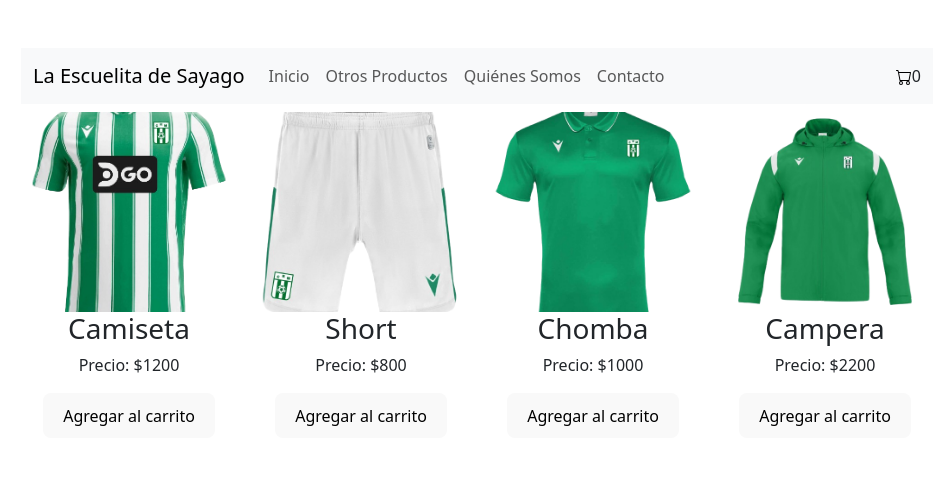
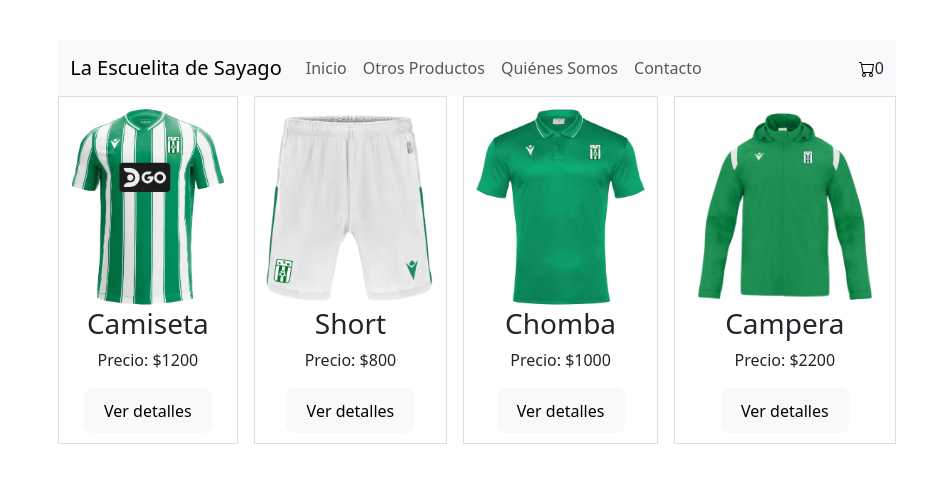
Before and after one commit to ramirodoes/PreEntrega2React, a React (Vite) app: page / in a window 1280 px wide. Shown: the part 153-636 px from the top of the page, without its empty margins (163-1115 px from the left). Built offline with nearby package versions, Linux system fonts and the light colour scheme; the HTML template or start-up script is replaced by a standard one.

Commit message:
itemsdetail

```diff
--- a/src/App.jsx
+++ b/src/App.jsx
@@ -6,11 +6,6 @@ import { BrowserRouter, Routes, Route } from 'react-router-dom';
 
 function App() {
   const [cartItems, setCartItems] = useState([]);
-
-  const addToCart = (itemName) => {
-    const updatedCartItems = cartItems.concat({ name: itemName, quantity: 1 });
-    setCartItems(updatedCartItems);
-  };
 
   const removeFromCart = (itemName) => {
     const updatedCartItems = cartItems.filter(item => item.name !== itemName);
@@ -22,10 +17,10 @@ function App() {
       <BrowserRouter>
         <NavBar cartItems={cartItems} />
         <Routes>
-          <Route path='/' element={<ItemListContainer addToCart={addToCart} />} />
-          <Route path='/category/:categoryId' element={<ItemListContainer addToCart={addToCart} />} />
-          <Route path='/item/:itemId' element={<ItemListContainer addToCart={addToCart} />} />
-          <Route path='*' element={<ItemListContainer addToCart={addToCart} />} />
+          <Route path='/' element={<ItemListContainer />} />
+          <Route path='/category/:categoryId' element={<ItemListContainer />} />
+          <Route path='/item/:itemId' element={<ItemListContainer />} />
+          <Route path='*' element={<ItemListContainer />} />
         </Routes>
       </BrowserRouter>
     </div>
--- a/src/components/Item/Item.css
+++ b/src/components/Item/Item.css
@@ -0,0 +1,16 @@
+.item-card {
+  border: 1px solid #ddd;
+  padding: 10px;
+  margin-bottom: 10px;
+}
+
+.item-image {
+  width: 100%;
+  max-width: 200px;
+  height: auto;
+  object-fit: cover;
+}
+
+.item-details {
+  text-align: center;
+}
--- a/src/components/Item/Item.jsx
+++ b/src/components/Item/Item.jsx
@@ -0,0 +1,22 @@
+import React from 'react';
+import './Item.css';
+
+const Item = ({ product }) => {
+  return (
+    <div className="item-card">
+      <img
+        src={product.img}
+        alt={product.name}
+        className="item-image"
+        style={{ maxWidth: '200px', maxHeight: '200px', objectFit: 'cover' }}
+      />
+      <div className="item-details">
+        <h3>{product.name}</h3>
+        <p>Precio: ${product.price}</p>
+        <button>Ver detalles</button>
+      </div>
+    </div>
+  );
+};
+
+export default Item;
--- a/src/components/ItemList/ItemList.css
+++ b/src/components/ItemList/ItemList.css
@@ -0,0 +1,5 @@
+.item-list {
+    display: grid;
+    grid-template-columns: repeat(auto-fill, minmax(250px, 1fr));
+    gap: 20px;
+  }
--- a/src/components/ItemListContainer/ItemListContainer.jsx
+++ b/src/components/ItemListContainer/ItemListContainer.jsx
@@ -1,27 +1,25 @@
 import React, { useState, useEffect } from 'react';
 import { getProducts } from '../asyncMock';
-const ItemListContainer = () => {
+import Item from '../Item/Item';
+import '../ItemList/ItemList.css';
+
+const ItemListContainer = ({ greeting }) => {
   const [products, setProducts] = useState([]);
 
   useEffect(() => {
-    getProducts().then((data) => {
-      setProducts(data);
-    });
+    getProducts()
+      .then(response => {
+        setProducts(response);
+      })
+      .catch(error => {
+        console.error(error);
+      });
   }, []);
 
   return (
     <div className="product-section">
       {products.map((product) => (
-        <div key={product.id} className="product-card">
-          <img
-            src={product.img}
-            alt={product.name}
-            style={{ width: '200px', height: '200px', objectFit: 'cover' }}
-          />
-          <h3>{product.name}</h3>
-          <p>Precio: ${product.price}</p>
-          <button>Agregar al carrito</button>
-        </div>
+        <Item key={product.id} product={product} />
       ))}
     </div>
   );
--- a/src/components/asyncMock.jsx
+++ b/src/components/asyncMock.jsx
@@ -11,4 +11,4 @@ export const getProducts = () => {
             resolve(products)
             }, 500)
         })
-    }
+    };
```
Also changed, not shown: src/components/ItemList/ItemList.jsx (+28 -0 lines), src/components/ItemDetail/ItemDetail.css (added), src/components/ItemDetail/ItemDetail.jsx (added), src/components/ItemDetailContainer/ItemDetailContainer.css (added), src/components/ItemDetailContainer/ItemDetailContainer.jsx (added).
